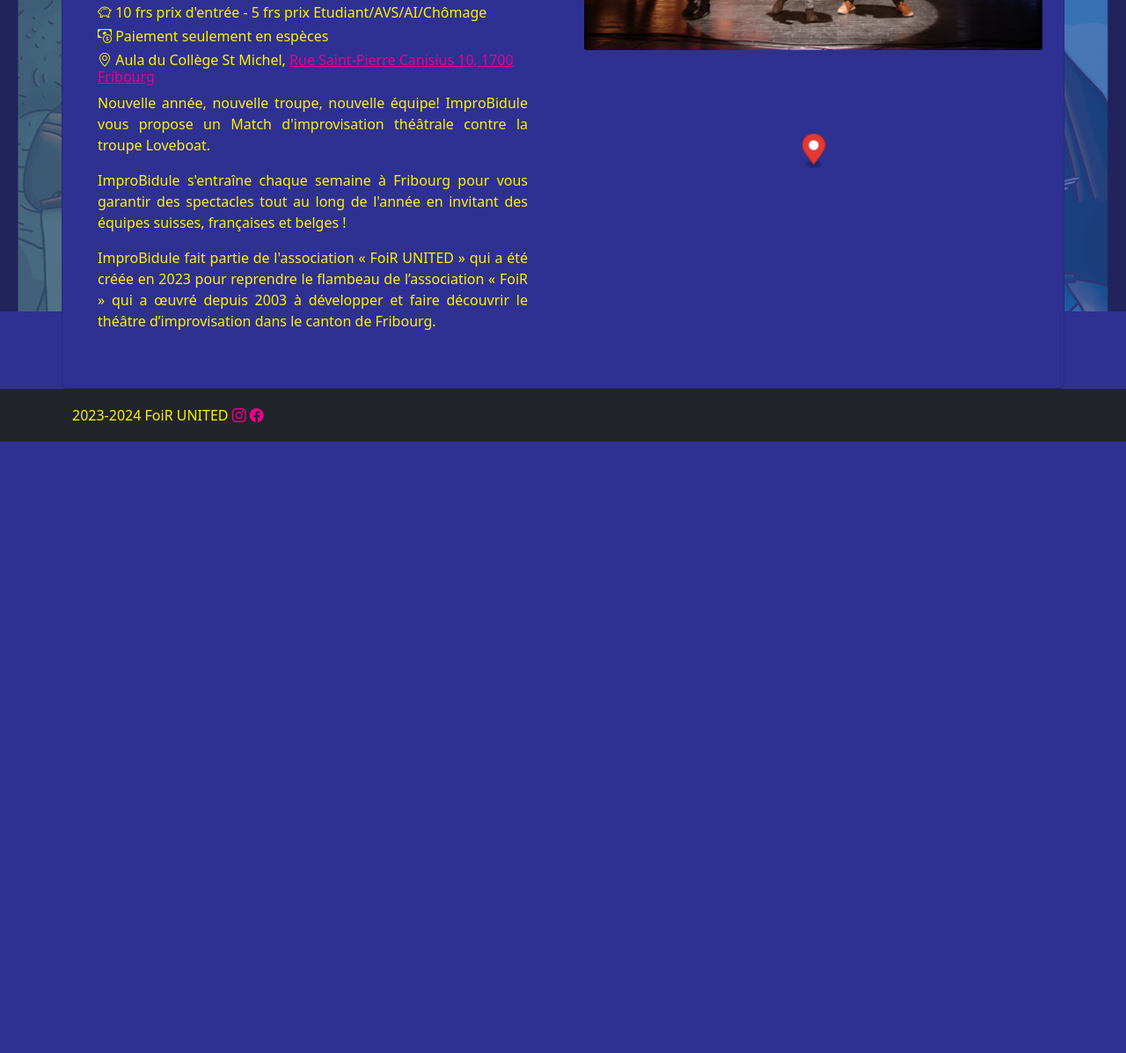
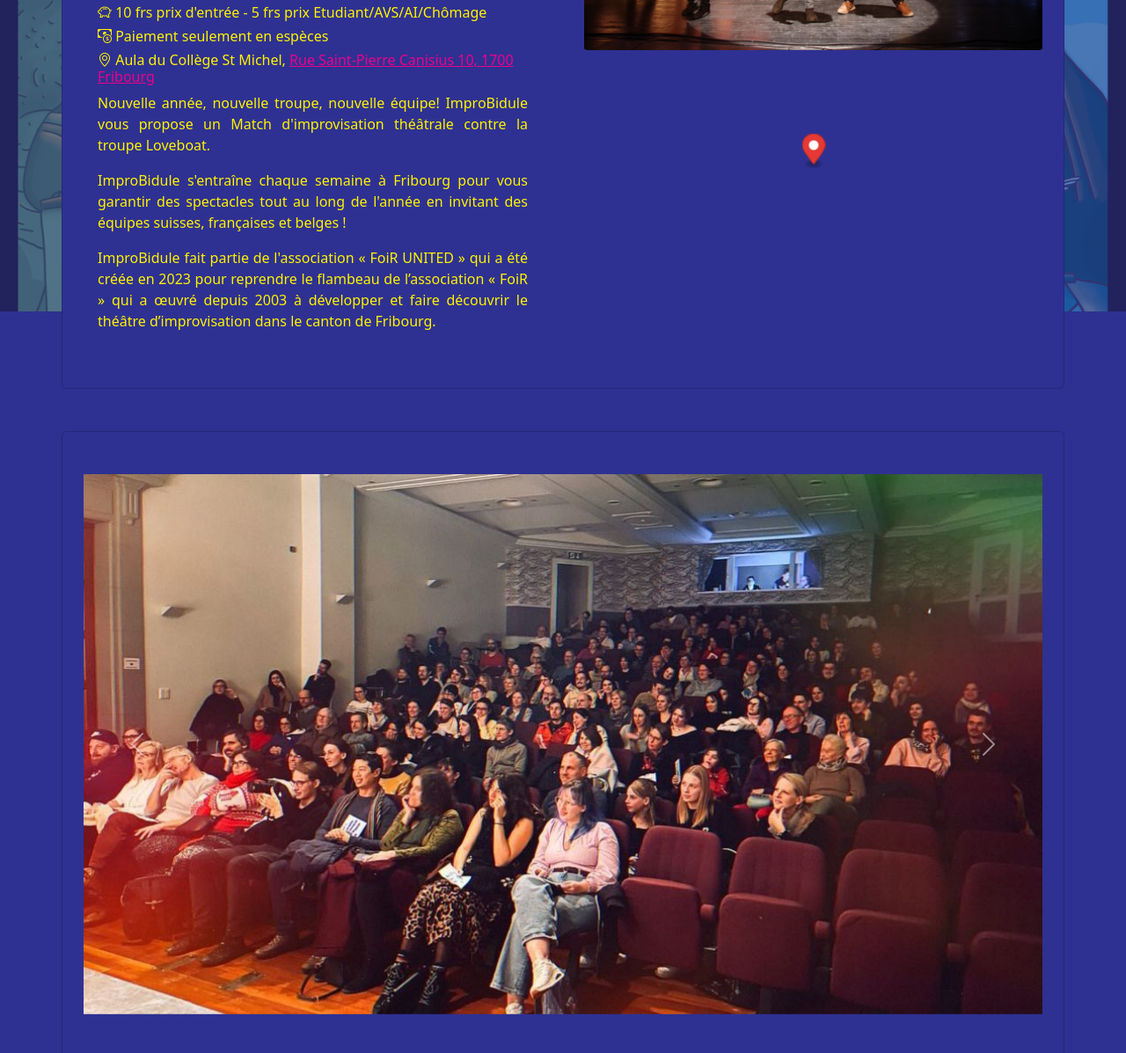
Before and after one commit to Nortalle/foiR-UNITED, a plain HTML site: page spectacle.html in a window 1280 px wide. Shown: the part 446-1643 px from the top of the page at 88% size. Before the commit the page ends 948 px from the top, so only its background shows below. Drawn offline with nearby package versions, Linux system fonts and the light colour scheme; no server answers.

Commit message:
Update image sources in agenda and index pages

```diff
--- a/spectacle.html
+++ b/spectacle.html
@@ -31,7 +31,6 @@
             <a href="index.html#page-top" class="navbar-brand">
 
               <picture>
-                <source srcset="images/logo.jp2" type="image/jp2" alt="Une photo de la troupe">
                 <img class="bi me-2" width="40" height="38.94" src="images/logo-o.png" alt="Une photo de la troupe" />
               </picture>
               <span class="fs-4">FoiR UNITED</span>
@@ -80,16 +79,30 @@
         </div>
       </section>
 
-      <!-- <section class="py-5" id="contact">
-        <div class="container card background-blue">
-          <h1 class="display-5 fw-bold lh-1 mt-4">Informations</h1>
-          <div class="row gx-4 gx-lg-5 py-lg-3 align-items-center">
-              <p class="lead"></p>
-              <p class="lead">Vous pouvez vous inscrire en suivant <a href="https://framaforms.org/match-impro-bdule-vs-loveboat-13-janvier-2024-20h00-1704454670" target="_blank">ce lien</a></p>
-              <p class="lead">Pour des groupes de plus de 10 personnes, merci de nous contacter par email. (<a href=mailto:presidence@impro-fribourg.ch>presidence@impro-fribourg.ch</a>)</p>
+      <section class="py-5" id="contact">
+        <div class="container px-4 card">
+          <div class="row gx-4 gx-lg-5 py-lg-5 align-items-center ">
+        <div id="carouselExample" class="carousel slide">
+          <div class="carousel-inner">
+            <div class="carousel-item active">
+              <img src="images/public-loveboat.jpg" class="d-block w-100" alt="Public au match ImproBidule vs LoveBoat">
+            </div>
+            <div class="carousel-item">
+              <img src="images/scene-loveboat.jpg" class="d-block w-100" alt="Une impro au match ImproBidule vs LoveBoat">
+            </div>
           </div>
+          <button class="carousel-control-prev" type="button" data-bs-target="#carouselExample" data-bs-slide="prev">
+            <span class="carousel-control-prev-icon" aria-hidden="true"></span>
+            <span class="visually-hidden">Previous</span>
+          </button>
+          <button class="carousel-control-next" type="button" data-bs-target="#carouselExample" data-bs-slide="next">
+            <span class="carousel-control-next-icon" aria-hidden="true"></span>
+            <span class="visually-hidden">Next</span>
+          </button>
         </div>
-      </section> -->
+      </div>
+        </div>
+      </section>
       <!-- End Body -->
   </body>
   <!-- Footer -->
```
Also changed, not shown: agenda.html (+1 -1 lines), index.html (+1 -1 lines), images/public-loveboat.jpg (added), images/scene-loveboat.jpg (added).
